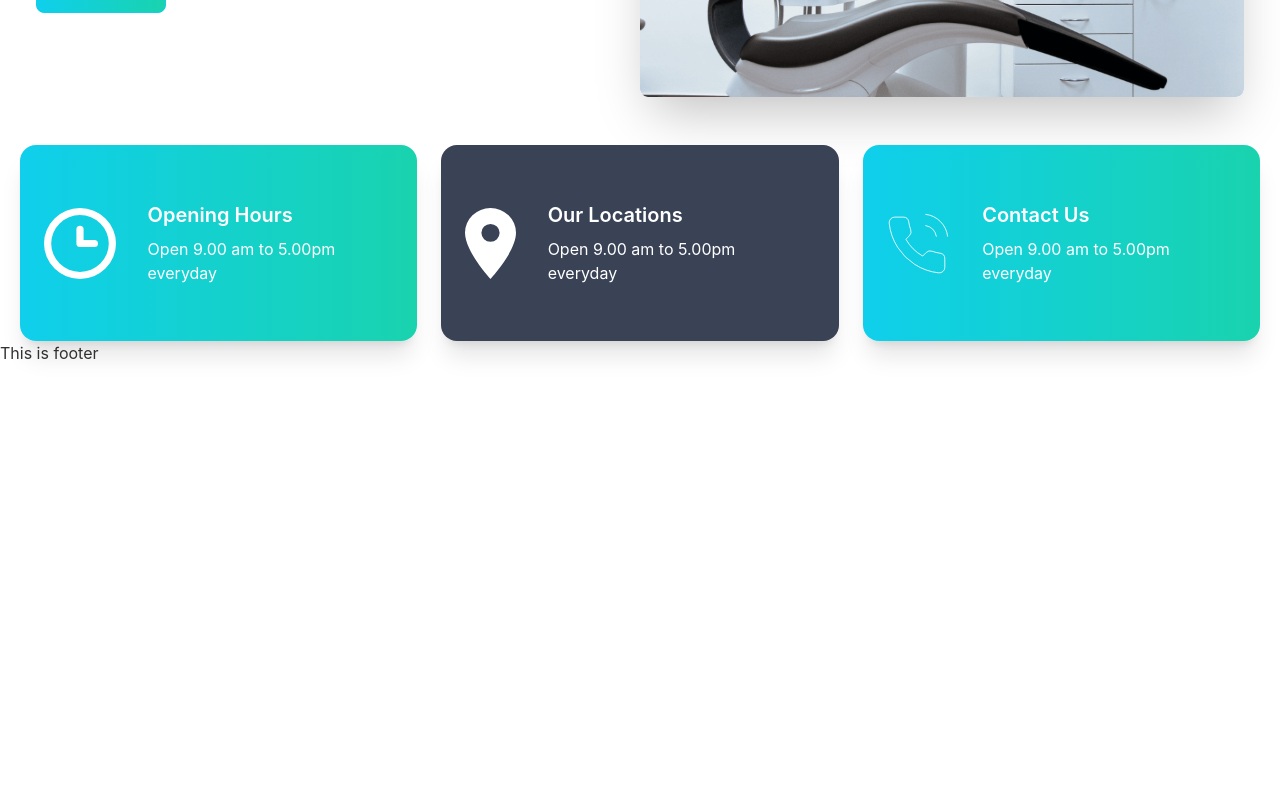
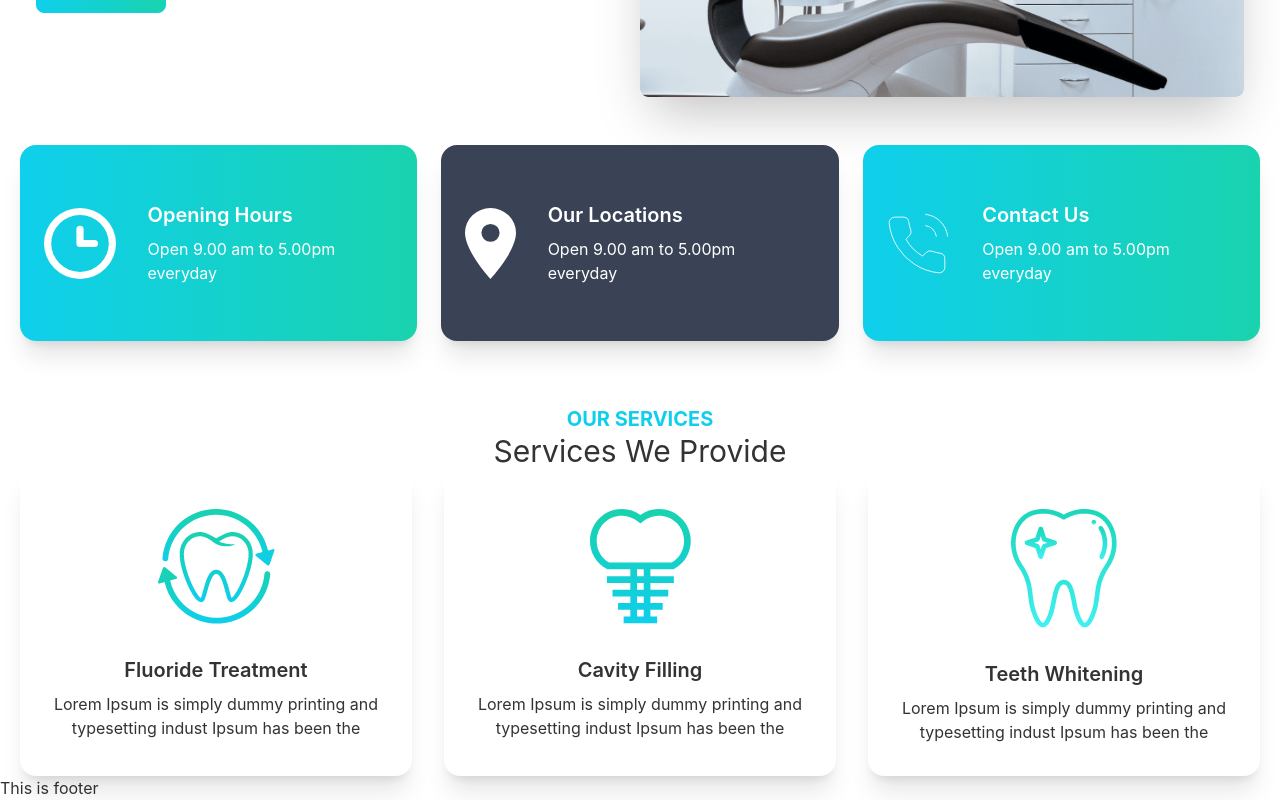
Before and after one commit to Nayem-Mursalin/doctors-portal-client, a React (Create React App) app: page / in a window 1280 px wide. Shown: the part 344-1144 px from the top of the page. Before the commit the page ends 800 px from the top, so only its background shows below. Built offline with nearby package versions, Linux system fonts and the light colour scheme.

Commit message:
71-6 Service

```diff
--- a/src/pages/Home/Banner/Banner.js
+++ b/src/pages/Home/Banner/Banner.js
@@ -5,7 +5,7 @@
     return (
         <div className="hero">
             <div className="hero-content flex-col lg:flex-row-reverse">
-                <img src={chair} className="rounded-lg w-1/2 shadow-2xl" alt='' />
+                <img src={chair} className="rounded-lg lg:w-1/2 shadow-2xl" alt='' />
                 <div>
                     <h1 className="text-5xl font-bold">Box Office News!</h1>
                     <p className="py-6">Provident cupiditate voluptatem et in. Quaerat fugiat ut assumenda excepturi exercitationem quasi. In deleniti eaque aut repudiandae et a id nisi.</p>
--- a/src/pages/Home/Home/Home.js
+++ b/src/pages/Home/Home/Home.js
@@ -1,12 +1,14 @@
 import React from 'react';
 import Banner from '../Banner/Banner';
 import InfoCards from '../InfoCard/InfoCards';
+import Services from '../Services/Services';
 
 const Home = () => {
     return (
         <div className='mx-5'>
             <Banner></Banner>
             <InfoCards></InfoCards>
+            <Services></Services>
         </div>
     );
 };
--- a/src/pages/Home/InfoCard/InfoCard.js
+++ b/src/pages/Home/InfoCard/InfoCard.js
@@ -3,7 +3,7 @@
 const InfoCard = ({ card }) => {
     const { name, description, icon, bgClass } = card;
     return (
-        <div className={`p-6 card card-side shadow-xl text-white ${bgClass}`}>
+        <div className={`p-6 card md:card-side shadow-xl text-white ${bgClass}`}>
             <figure><img src={icon} alt="Movie" /></figure>
             <div className="card-body">
                 <h2 className="card-title">{name}</h2>
--- /dev/null
+++ b/src/pages/Home/Services/Service.js
@@ -0,0 +1,18 @@
+import React from 'react';
+
+const Service = ({ service }) => {
+    const { name, description, img } = service;
+    return (
+        <div className="card bg-base-100 shadow-xl">
+            <figure className="px-10 pt-10">
+                <img src={img} alt="Shoes" className="rounded-xl" />
+            </figure>
+            <div className="card-body items-center text-center">
+                <h2 className="card-title">{name}</h2>
+                <p>{description}</p>
+            </div>
+        </div>
+    );
+};
+
+export default Service;
--- /dev/null
+++ b/src/pages/Home/Services/Services.js
@@ -0,0 +1,47 @@
+import React from 'react';
+import fluoride from '../../../assets/images/fluoride.png'
+import cavity from '../../../assets/images/cavity.png'
+import whitening from '../../../assets/images/whitening.png'
+import Service from './Service';
+
+const Servies = () => {
+    const servicesData = [
+        {
+            id: 1,
+            name: 'Fluoride Treatment',
+            description: 'Lorem Ipsum is simply dummy printing and typesetting indust Ipsum has been the',
+            img: fluoride
+        },
+        {
+            id: 2,
+            name: 'Cavity Filling',
+            description: 'Lorem Ipsum is simply dummy printing and typesetting indust Ipsum has been the',
+            img: cavity
+        },
+        {
+            id: 3,
+            name: 'Teeth Whitening',
+            description: 'Lorem Ipsum is simply dummy printing and typesetting indust Ipsum has been the',
+            img: whitening
+        },
+    ]
+
+    return (
+        <div className='mt-16'>
+            <div className='text-center'>
+                <h3 className='text-xl font-bold text-primary uppercase'>Our Services</h3>
+                <h2 className='text-3xl'>Services We Provide</h2>
+            </div>
+            <div className='grid gap-8 grid-cols-1 md:grid-cols-2 lg:grid-cols-3'>
+                {
+                    servicesData.map(service => <Service
+                        key={service.id}
+                        service={service}
+                    ></Service>)
+                }
+            </div>
+        </div>
+    );
+};
+
+export default Servies;
```
